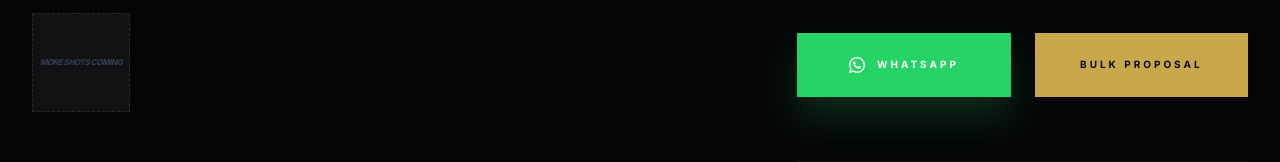
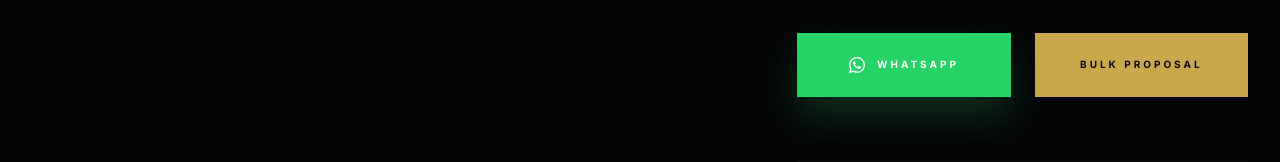
Before and after one commit to toyfactory-global/toy-b2b-site, an Astro site: page /product/TF208740 in a window 1280 px wide. Shown: the part 845-1007 px from the top of the page. Built offline with nearby package versions, Linux system fonts and the light colour scheme; Astro itself is replaced by a stand-in of ours.

Commit message:
style: remove 'More Shots Coming' placeholder from product detail page

```diff
--- a/src/pages/product/[id].astro
+++ b/src/pages/product/[id].astro
@@ -41,10 +41,6 @@ const { product } = Astro.props;
 								<img src={img} alt={`${product.name} ${idx + 1}`} class="max-w-full max-h-full object-contain opacity-60 group-hover:opacity-100 transition" />
 							</button>
 						))}
-						{/* Placeholder for more images */}
-						<div class="w-full aspect-square bg-white/5 border border-dashed border-white/10 flex items-center justify-center">
-							<span class="text-[8px] text-gray-700 text-center px-1 uppercase tracking-tighter font-bold italic">More Shots Coming</span>
-						</div>
 					</div>
 
 					<!-- Main Image Container -->
```
